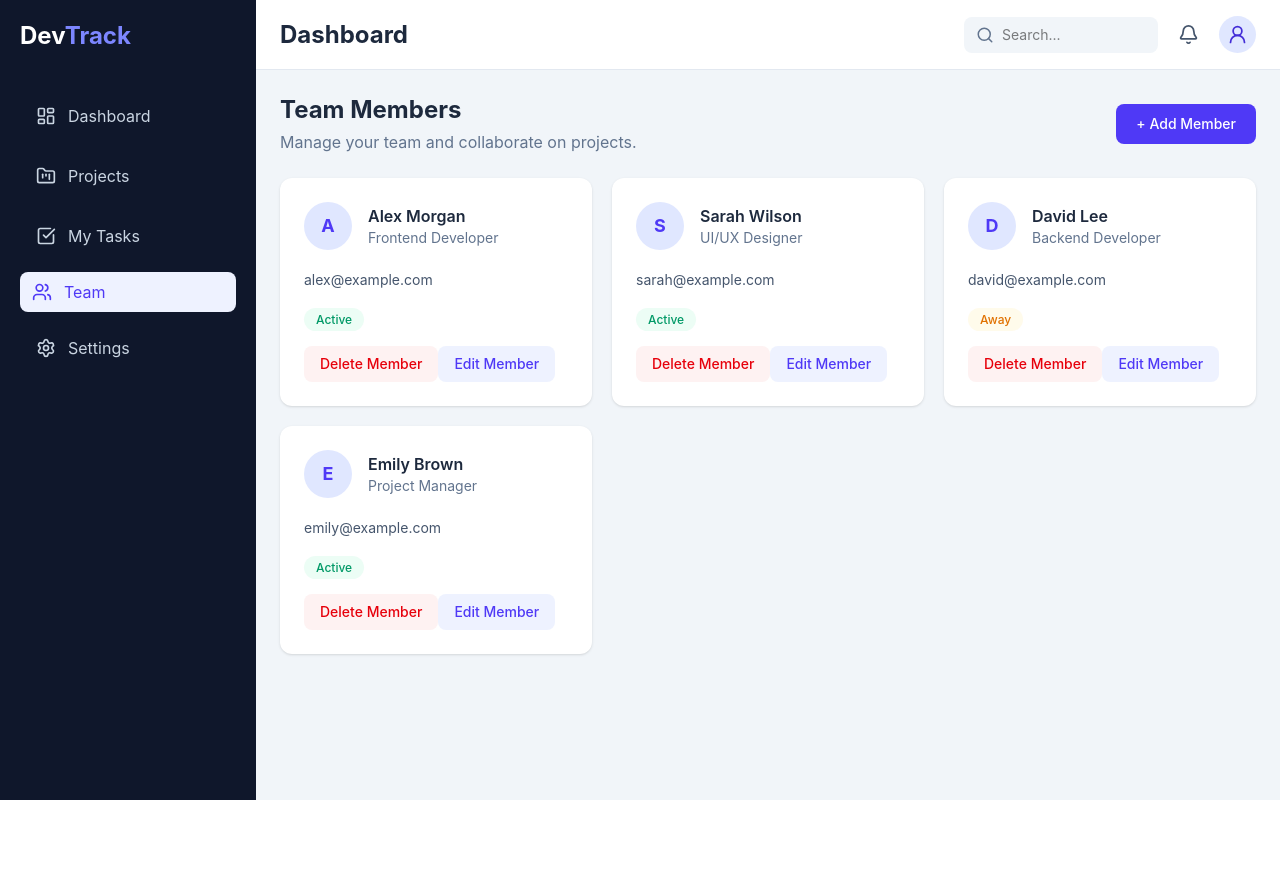
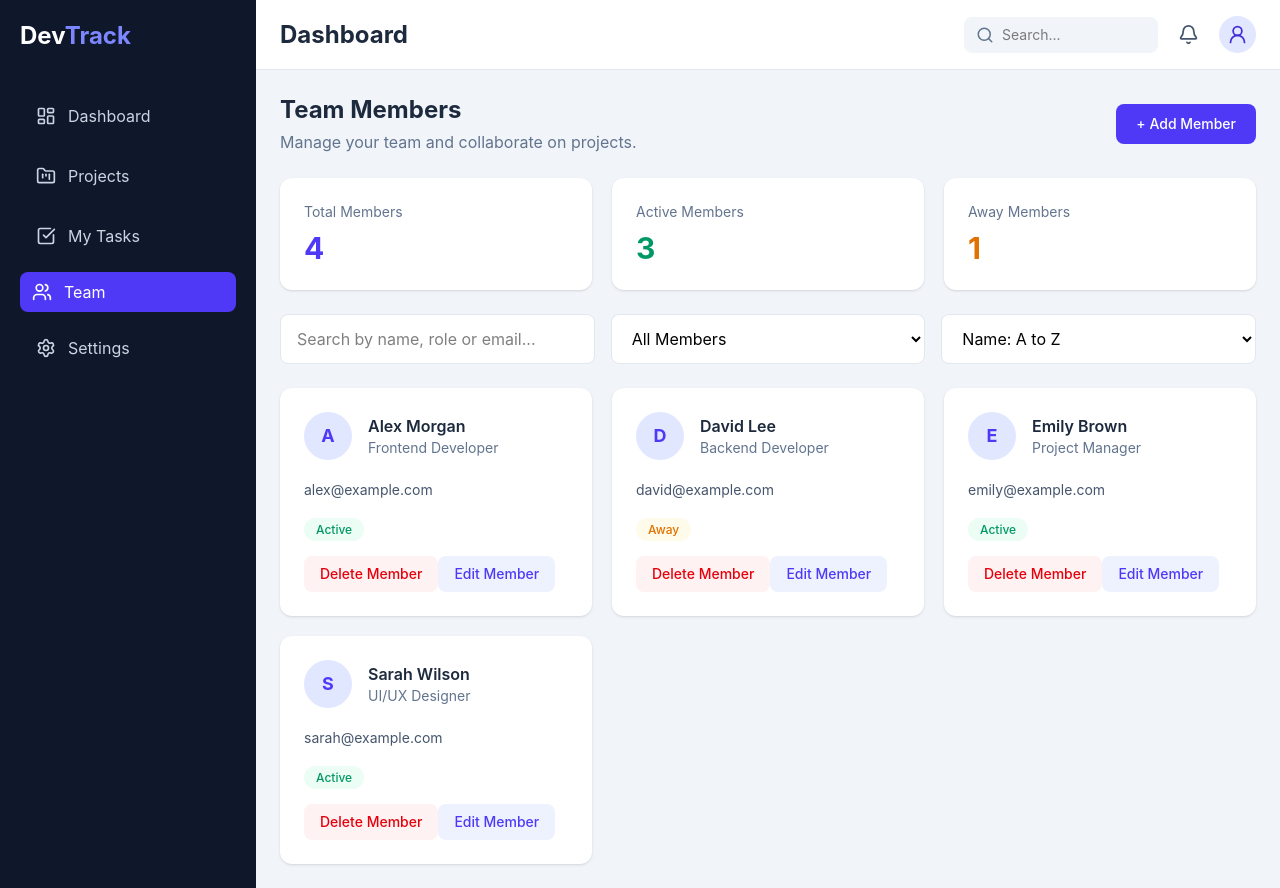
Before and after one commit to shambhavipandey1612/devtrack, a React (Vite) app: page /team in a window 1280 px wide. Before the commit the page ends 800 px from the top, so only its background shows below. Built offline with nearby package versions, Linux system fonts and the light colour scheme.

Commit message:
added team search sort   functionality

```diff
--- a/src/component/sidebar.tsx
+++ b/src/component/sidebar.tsx
@@ -48,7 +48,7 @@ function Sidebar() {
 </NavLink>
 
         <NavLink to="/team" className={({ isActive })=>`flex items-center gap-3 rounded-lg px-3 py-2 ${
-          isActive ? "bg-indigo-50 text-indigo-600" : "text-slate-600 hover:bg-slate-100" }`
+          isActive ? "bg-indigo-600 text-white" : "text-slate-300 hover:bg-slate-800" }`
         }>
           <Users size={20} />
           Team
--- a/src/component/team.tsx
+++ b/src/component/team.tsx
@@ -51,6 +51,10 @@ function Team() {
   const [email, setEmail] = useState("");
   const [status, setStatus] = useState<"Active" | "Away">("Active");
   const [editingMemberId, setEditingMemberId] = useState<number | null>(null);
+  const [searchTerm, setSearchTerm] = useState("");
+  const [statusFilter, setStatusFilter] = useState("All");
+  const [ sortOrder,setSortOrder ] = useState("asc");
+
 
   useEffect(()=>{
     localStorage.setItem("teamMembers", JSON.stringify(members));
@@ -106,6 +110,26 @@ function handleAddMember(e: React.FormEvent<HTMLFormElement>) {
   setShowForm(true);
 }
 
+const totalMembers= members.length;
+  const activeMembers=members.filter((member)=>member.status==="Active").length;
+  const awayMembers=members.filter((member)=>member.status==="Away").length;
+
+const filteredMembers = members.filter((member) => {
+  const matchesSearch =
+    member.name.toLowerCase().includes(searchTerm.toLowerCase()) ||
+    member.role.toLowerCase().includes(searchTerm.toLowerCase()) ||
+    member.email.toLowerCase().includes(searchTerm.toLowerCase());
+
+  const matchesStatus =
+    statusFilter === "All" || member.status === statusFilter;
+
+  return matchesSearch && matchesStatus;
+})
+.sort((a,b)=>{
+  return sortOrder==="asc"?a.name.localeCompare(b.name)
+  : b.name.localeCompare(a.name);
+});
+
   return (
     <div className="space-y-6">
        <div className="flex flex-col justify-between gap-4 sm:flex-row sm:items-center">
@@ -117,10 +141,79 @@ function handleAddMember(e: React.FormEvent<HTMLFormElement>) {
   </div>
 
   <button
-    onClick={() => setShowForm(!showForm)}
+    onClick={() => { setShowForm(!showForm);
+      setEditingMemberId(null);
+      setName("");
+      setRole("");
+      setEmail("");
+      setStatus("Active");
+    }}
     className="rounded-lg bg-indigo-600 px-5 py-2.5 text-sm font-medium text-white hover:bg-indigo-700">
     {showForm ? "Cancel" : "+ Add Member"} </button>
 </div>
+
+{/* Team Summary Cards */}
+<div className="grid grid-cols-1 gap-5 sm:grid-cols-3">
+
+  {/* Total Members */}
+  <div className="rounded-xl bg-white p-6 shadow-sm">
+    <p className="text-sm text-slate-500">Total Members</p>
+    <h3 className="mt-2 text-3xl font-bold text-indigo-600">
+      {totalMembers}
+    </h3>
+  </div>
+
+  {/* Active Members */}
+  <div className="rounded-xl bg-white p-6 shadow-sm">
+    <p className="text-sm text-slate-500">Active Members</p>
+    <h3 className="mt-2 text-3xl font-bold text-emerald-600">
+      {activeMembers}
+    </h3>
+  </div>
+
+  {/* Away Members */}
+  <div className="rounded-xl bg-white p-6 shadow-sm">
+    <p className="text-sm text-slate-500">Away Members</p>
+    <h3 className="mt-2 text-3xl font-bold text-amber-600">
+      {awayMembers}
+    </h3>
+  </div>
+
+</div>
+
+{/* Search, Filter and Sort */}
+<div className="grid grid-cols-1 gap-4 md:grid-cols-3">
+  {/* Search */}
+  <input
+    type="text"
+    value={searchTerm}
+    onChange={(e) => setSearchTerm(e.target.value)}
+    placeholder="Search by name, role or email..."
+    className="w-full rounded-lg border border-slate-200 bg-white px-4 py-3 outline-none focus:border-indigo-500"
+  />
+
+  {/* Status Filter */}
+  <select
+    value={statusFilter}
+    onChange={(e) => setStatusFilter(e.target.value)}
+    className="w-full rounded-lg border border-slate-200 bg-white px-4 py-3 outline-none focus:border-indigo-500"
+  >
+    <option value="All">All Members</option>
+    <option value="Active">Active</option>
+    <option value="Away">Away</option>
+  </select>
+
+  {/* Sorting */}
+  <select
+    value={sortOrder}
+    onChange={(e) => setSortOrder(e.target.value)}
+    className="w-full rounded-lg border border-slate-200 bg-white px-4 py-3 outline-none focus:border-indigo-500"
+  >
+    <option value="asc">Name: A to Z</option>
+    <option value="desc">Name: Z to A</option>
+  </select>
+</div>
+
 
 {showForm && (
   <form
@@ -193,7 +286,7 @@ function handleAddMember(e: React.FormEvent<HTMLFormElement>) {
 )}
 
       <div className="grid grid-cols-1 gap-5 sm:grid-cols-2 xl:grid-cols-3">
-        {members.map((member) => (
+        {filteredMembers.map((member) => (
           <div
             key={member.id}
             className="rounded-xl bg-white p-6 shadow-sm" >
```
